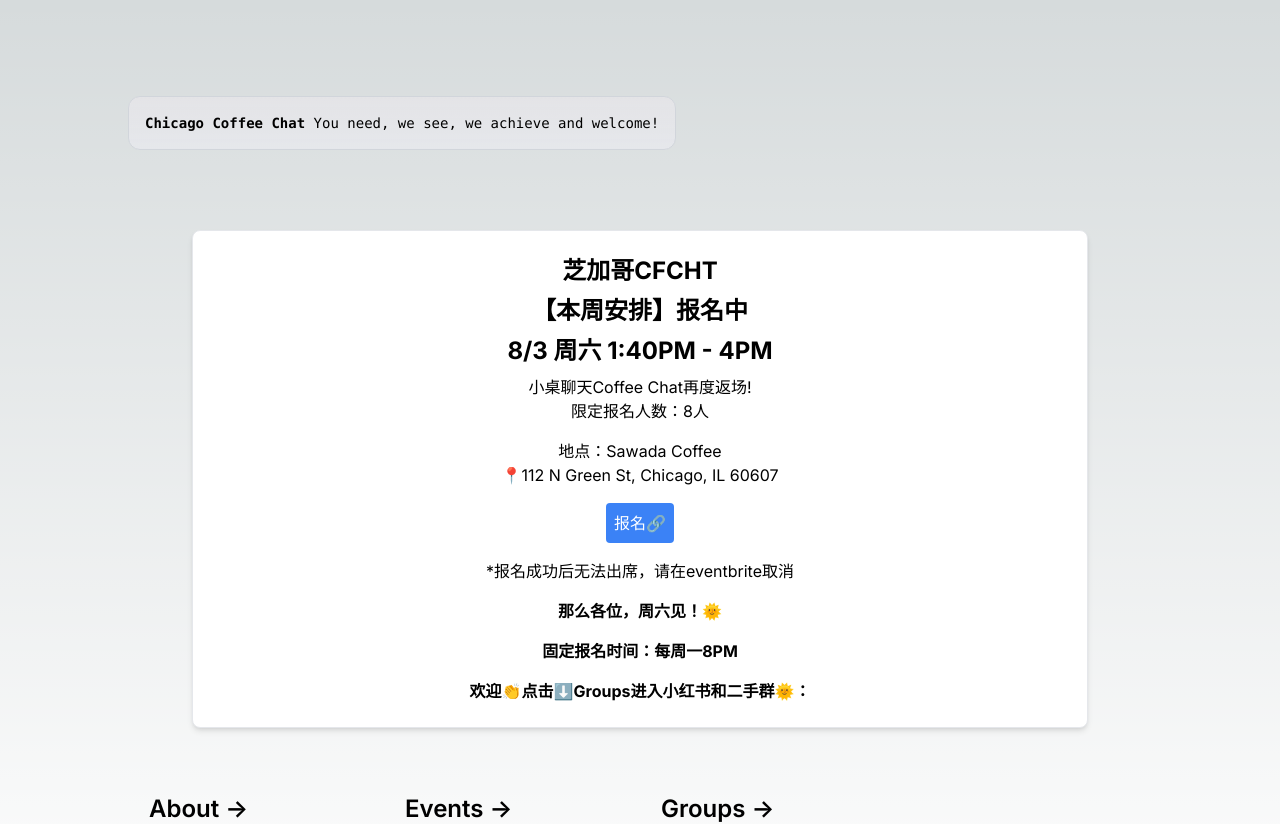
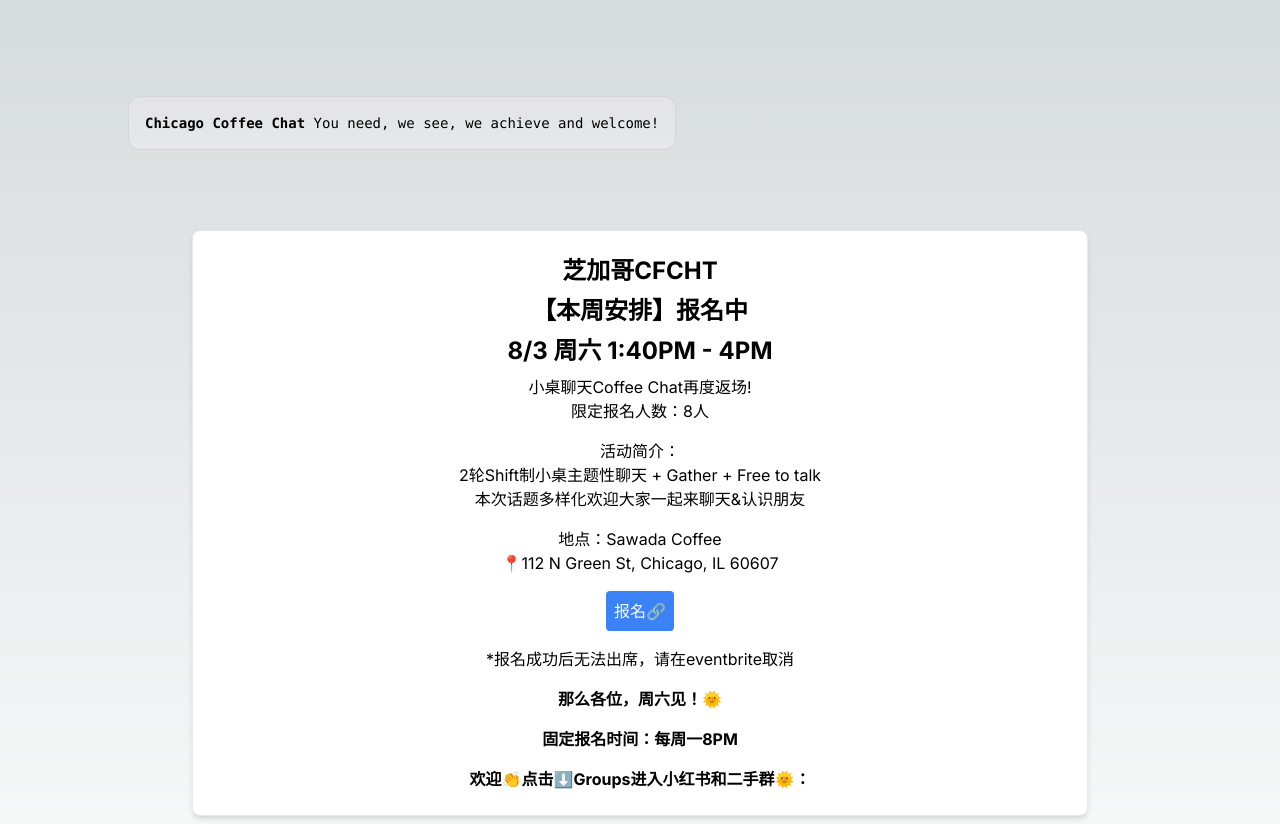
Before and after one commit to Brack-Wang/nextjs, a Next.js app: page / in a window 1280 px wide. Shown: the top 824 px of the page. Built offline with nearby package versions, Linux system fonts and the light colour scheme.

Commit message:
Update page.tsx

```diff
--- a/app/page.tsx
+++ b/app/page.tsx
@@ -24,6 +24,7 @@ export default function Home() {
 <h2 className="text-2xl font-bold mb-2">【本周安排】报名中</h2>
 <h2 className="text-2xl font-bold mb-2">8/3 周六 1:40PM - 4PM</h2>
 <p className="mb-4">小桌聊天Coffee Chat再度返场! <br />限定报名人数：8人</p>
+<p className="mb-4">活动简介：<br />2轮Shift制小桌主题性聊天 + Gather + Free to talk<br />本次话题多样化欢迎大家一起来聊天&认识朋友</p>
 <p className="mb-4">地点：Sawada Coffee <br />📍112 N Green St, Chicago, IL 60607</p>
 <a href="https://www.eventbrite.com/e/cfcht83-140pm-coffee-chat-tickets-965403426637?aff=oddtdtcreator" target="_blank" className="inline-block bg-blue-500 text-white p-2 rounded hover:bg-blue-700 transition duration-300 ease-in-out">报名🔗</a>
 <p className="mt-4">*报名成功后无法出席，请在eventbrite取消</p>
```
